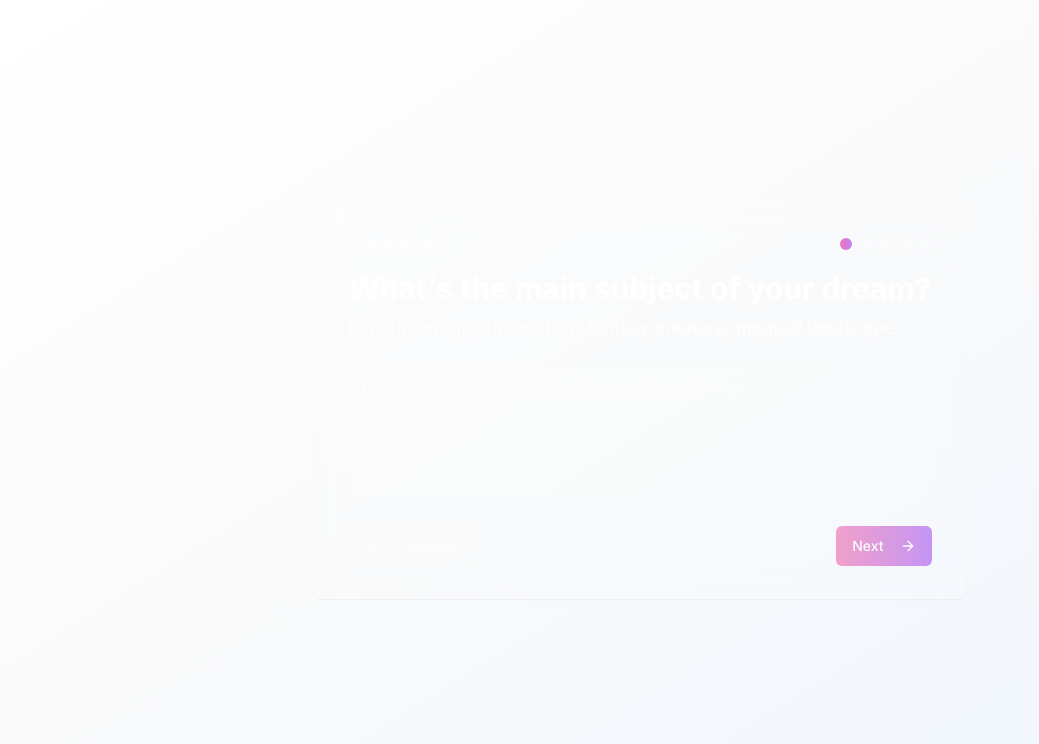
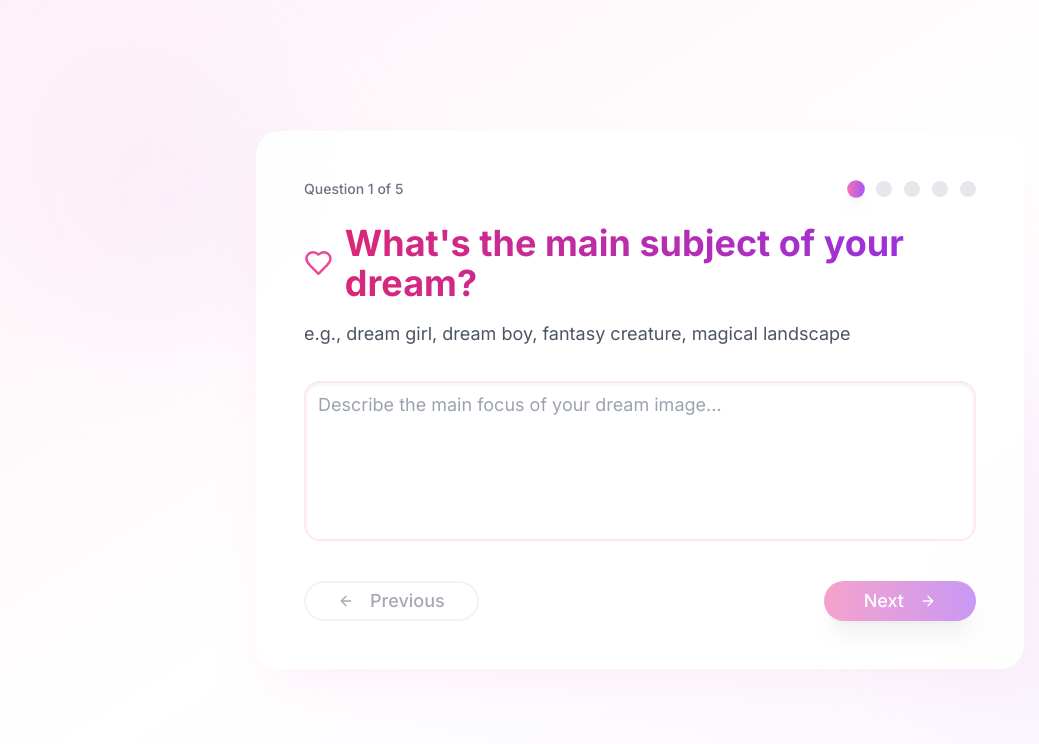
Before and after one commit to At41rv1/find-dreams-gallery, a React (Vite) app: page / in a window 1280 px wide. Both pictures are taken after a click on the button "Begin Your Dream Journey". Shown: the top 744 px of the page, without its empty margins (0-1039 px from the left). Built offline with nearby package versions, Linux system fonts and the light colour scheme.

Commit message:
Fix UI and improve aesthetics
Refactor UI to use pink and other attractive colors, add modern effects, and fix code issues.

```diff
--- a/src/components/QuestionFlow.tsx
+++ b/src/components/QuestionFlow.tsx
@@ -4,7 +4,7 @@ import { Button } from "@/components/ui/button";
 import { Card } from "@/components/ui/card";
 import { Input } from "@/components/ui/input";
 import { Textarea } from "@/components/ui/textarea";
-import { ArrowRight, ArrowLeft, Sparkles } from 'lucide-react';
+import { ArrowRight, ArrowLeft, Sparkles, Heart } from 'lucide-react';
 
 interface QuestionFlowProps {
   onComplete: (answers: string[]) => void;
@@ -77,84 +77,95 @@ const QuestionFlow = ({ onComplete }: QuestionFlowProps) => {
   const canProceed = answers[currentQuestion].trim().length > 0;
 
   return (
-    <div className="min-h-screen flex items-center justify-center px-4 py-8">
-      <Card className="max-w-2xl mx-auto p-8 bg-white/10 backdrop-blur-md border-white/20">
-        <div className="mb-6">
-          <div className="flex justify-between items-center mb-4">
-            <span className="text-sm text-white/70">
+    <div className="min-h-screen bg-gradient-to-br from-pink-50 via-white to-purple-50 relative overflow-hidden">
+      {/* Background Effects */}
+      <div className="absolute inset-0 overflow-hidden pointer-events-none">
+        <div className="absolute top-20 left-10 w-64 h-64 bg-gradient-to-r from-pink-200/20 to-purple-200/20 rounded-full blur-3xl animate-float"></div>
+        <div className="absolute bottom-20 right-10 w-80 h-80 bg-gradient-to-r from-purple-200/20 to-pink-200/20 rounded-full blur-3xl animate-float animation-delay-3000"></div>
+      </div>
+
+      <div className="relative z-10 min-h-screen flex items-center justify-center px-4 py-8">
+        <Card className="max-w-3xl mx-auto p-12 bg-white/90 backdrop-blur-xl border-0 shadow-2xl shadow-pink-200/30 rounded-3xl">
+          <div className="mb-8">
+            <div className="flex justify-between items-center mb-6">
+              <span className="text-sm text-gray-500 font-medium">
                 Question {currentQuestion + 1} of {questions.length}
               </span>
-            <div className="flex space-x-2">
+              <div className="flex space-x-3">
                 {questions.map((_, index) => (
                   <div
                     key={index}
-                  className={`w-3 h-3 rounded-full transition-all duration-300 ${
+                    className={`w-4 h-4 rounded-full transition-all duration-500 transform ${
                       index <= currentQuestion
-                      ? 'bg-gradient-to-r from-pink-400 to-purple-400'
-                      : 'bg-white/20'
+                        ? 'bg-gradient-to-r from-pink-400 to-purple-500 scale-110 shadow-lg'
+                        : 'bg-gray-200 hover:bg-gray-300'
                     }`}
                   />
                 ))}
               </div>
             </div>
 
-          <h2 className="text-3xl font-bold text-white mb-2">
+            <div className="flex items-center mb-4">
+              <Heart className="w-8 h-8 text-pink-500 mr-3" />
+              <h2 className="text-4xl font-bold bg-gradient-to-r from-pink-600 to-purple-600 bg-clip-text text-transparent">
                 {currentQ.title}
               </h2>
-          <p className="text-white/80 text-lg">
+            </div>
+            <p className="text-gray-600 text-lg leading-relaxed">
               {currentQ.subtitle}
             </p>
           </div>
 
-        <div className="mb-8">
+          <div className="mb-10">
             {currentQ.type === 'textarea' ? (
               <Textarea
                 value={answers[currentQuestion]}
                 onChange={(e) => handleAnswerChange(e.target.value)}
                 placeholder={currentQ.placeholder}
-              className="min-h-32 bg-white/10 border-white/20 text-white placeholder:text-white/50 text-lg resize-none"
+                className="min-h-40 bg-white/80 border-2 border-pink-100 focus:border-pink-300 text-gray-800 placeholder:text-gray-400 text-lg resize-none rounded-2xl shadow-inner transition-all duration-300 focus:shadow-lg"
               />
             ) : (
               <Input
                 value={answers[currentQuestion]}
                 onChange={(e) => handleAnswerChange(e.target.value)}
                 placeholder={currentQ.placeholder}
-              className="bg-white/10 border-white/20 text-white placeholder:text-white/50 text-lg h-12"
+                className="bg-white/80 border-2 border-pink-100 focus:border-pink-300 text-gray-800 placeholder:text-gray-400 text-lg h-16 rounded-2xl shadow-inner transition-all duration-300 focus:shadow-lg"
               />
             )}
           </div>
 
-        <div className="flex justify-between">
+          <div className="flex justify-between items-center">
             <Button
               onClick={handlePrevious}
               variant="outline"
               disabled={currentQuestion === 0}
-            className="bg-white/10 border-white/20 text-white hover:bg-white/20"
+              className="bg-white/80 border-2 border-gray-200 text-gray-600 hover:bg-gray-50 hover:border-gray-300 px-8 py-4 text-lg rounded-full transition-all duration-300 disabled:opacity-50"
             >
-            <ArrowLeft className="mr-2 w-4 h-4" />
+              <ArrowLeft className="mr-2 w-5 h-5" />
               Previous
             </Button>
 
             <Button
               onClick={handleNext}
               disabled={!canProceed}
-            className="bg-gradient-to-r from-pink-500 to-purple-600 hover:from-pink-600 hover:to-purple-700 text-white"
+              className="bg-gradient-to-r from-pink-500 to-purple-600 hover:from-pink-600 hover:to-purple-700 text-white px-10 py-4 text-lg rounded-full shadow-xl hover:shadow-2xl transition-all duration-300 transform hover:scale-105 disabled:opacity-50 disabled:transform-none"
             >
               {isLastQuestion ? (
                 <>
                   Generate Dream
-                <Sparkles className="ml-2 w-4 h-4" />
+                  <Sparkles className="ml-2 w-5 h-5" />
                 </>
               ) : (
                 <>
                   Next
-                <ArrowRight className="ml-2 w-4 h-4" />
+                  <ArrowRight className="ml-2 w-5 h-5" />
                 </>
               )}
             </Button>
           </div>
         </Card>
       </div>
+    </div>
   );
 };
 
--- a/src/pages/Index.tsx
+++ b/src/pages/Index.tsx
@@ -4,7 +4,7 @@ import { Button } from "@/components/ui/button";
 import { Card } from "@/components/ui/card";
 import QuestionFlow from '@/components/QuestionFlow';
 import ImageGeneration from '@/components/ImageGeneration';
-import { ArrowRight } from 'lucide-react';
+import { ArrowRight, Sparkles } from 'lucide-react';
 
 const Index = () => {
   const [currentStep, setCurrentStep] = useState<'welcome' | 'questions' | 'generating'>('welcome');
@@ -25,34 +25,56 @@ const Index = () => {
   };
 
   return (
-    <div className="min-h-screen bg-gradient-to-br from-white via-gray-50 to-blue-50">
+    <div className="min-h-screen bg-gradient-to-br from-pink-50 via-white to-purple-50 relative overflow-hidden">
+      {/* Floating Elements */}
+      <div className="absolute inset-0 overflow-hidden pointer-events-none">
+        <div className="absolute -top-20 -left-20 w-96 h-96 bg-gradient-to-r from-pink-200/30 to-purple-200/30 rounded-full blur-3xl animate-float"></div>
+        <div className="absolute top-1/2 -right-20 w-80 h-80 bg-gradient-to-r from-purple-200/30 to-pink-200/30 rounded-full blur-3xl animate-float animation-delay-2000"></div>
+        <div className="absolute -bottom-20 left-1/3 w-64 h-64 bg-gradient-to-r from-pink-300/20 to-purple-300/20 rounded-full blur-3xl animate-float animation-delay-4000"></div>
+      </div>
+
       {/* Main Content */}
       <div className="relative z-10">
         {currentStep === 'welcome' && (
           <div className="min-h-screen flex items-center justify-center px-4">
-            <Card className="max-w-2xl mx-auto p-12 bg-white shadow-xl border border-gray-200 text-center">
+            <Card className="max-w-3xl mx-auto p-16 bg-white/80 backdrop-blur-xl border-0 shadow-2xl shadow-pink-200/50 text-center rounded-3xl">
               <div className="mb-12">
-                <h1 className="text-5xl font-bold text-gray-800 mb-6">
+                <div className="flex justify-center mb-6">
+                  <div className="relative">
+                    <Sparkles className="w-16 h-16 text-pink-500 animate-pulse" />
+                    <div className="absolute inset-0 w-16 h-16 bg-pink-500/20 rounded-full blur-xl"></div>
+                  </div>
+                </div>
+                <h1 className="text-6xl font-bold bg-gradient-to-r from-pink-600 via-purple-600 to-pink-500 bg-clip-text text-transparent mb-6">
                   Find Dreams
                 </h1>
-                <p className="text-xl text-gray-600 mb-8 leading-relaxed">
+                <p className="text-2xl text-gray-700 mb-12 leading-relaxed font-light">
                   Transform your imagination into stunning AI-generated images
                 </p>
               </div>
 
-              <div className="text-gray-600 mb-12 space-y-6">
-                <p className="text-lg">Describe your dream vision through 5 simple questions</p>
-                <p className="text-lg">Watch AI bring your dreams to life</p>
-                <p className="text-lg">Download your personalized dream image</p>
+              <div className="text-gray-600 mb-16 space-y-8">
+                <div className="flex items-center justify-center space-x-4">
+                  <div className="w-12 h-12 bg-gradient-to-r from-pink-400 to-purple-500 rounded-full flex items-center justify-center text-white font-bold text-lg">1</div>
+                  <p className="text-xl">Describe your dream vision through 5 simple questions</p>
+                </div>
+                <div className="flex items-center justify-center space-x-4">
+                  <div className="w-12 h-12 bg-gradient-to-r from-purple-400 to-pink-500 rounded-full flex items-center justify-center text-white font-bold text-lg">2</div>
+                  <p className="text-xl">Watch AI bring your dreams to life</p>
+                </div>
+                <div className="flex items-center justify-center space-x-4">
+                  <div className="w-12 h-12 bg-gradient-to-r from-pink-500 to-purple-400 rounded-full flex items-center justify-center text-white font-bold text-lg">3</div>
+                  <p className="text-xl">Download your personalized dream image</p>
+                </div>
               </div>
 
               <Button
                 onClick={handleStartJourney}
                 size="lg"
-                className="bg-blue-600 hover:bg-blue-700 text-white px-8 py-4 text-lg font-medium shadow-lg hover:shadow-xl transition-all duration-300"
+                className="bg-gradient-to-r from-pink-500 to-purple-600 hover:from-pink-600 hover:to-purple-700 text-white px-12 py-6 text-xl font-semibold shadow-xl hover:shadow-2xl transition-all duration-300 transform hover:scale-105 rounded-full"
               >
                 Begin Your Dream Journey
-                <ArrowRight className="ml-2 w-5 h-5" />
+                <ArrowRight className="ml-3 w-6 h-6" />
               </Button>
             </Card>
           </div>
```
Also changed, not shown: src/components/ImageGeneration.tsx (+52 -32 lines). Lines whose indentation alone changed are shown as unchanged.
